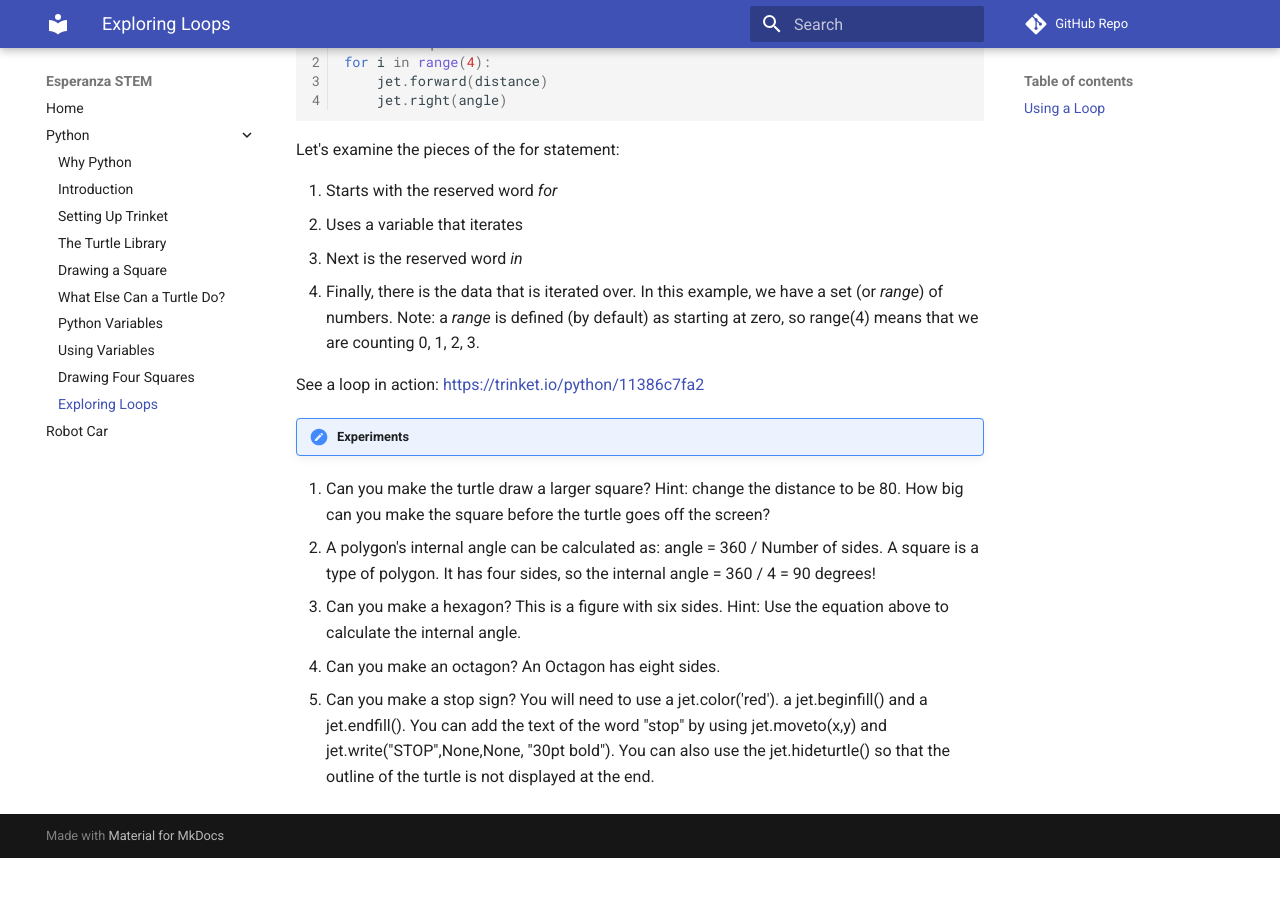
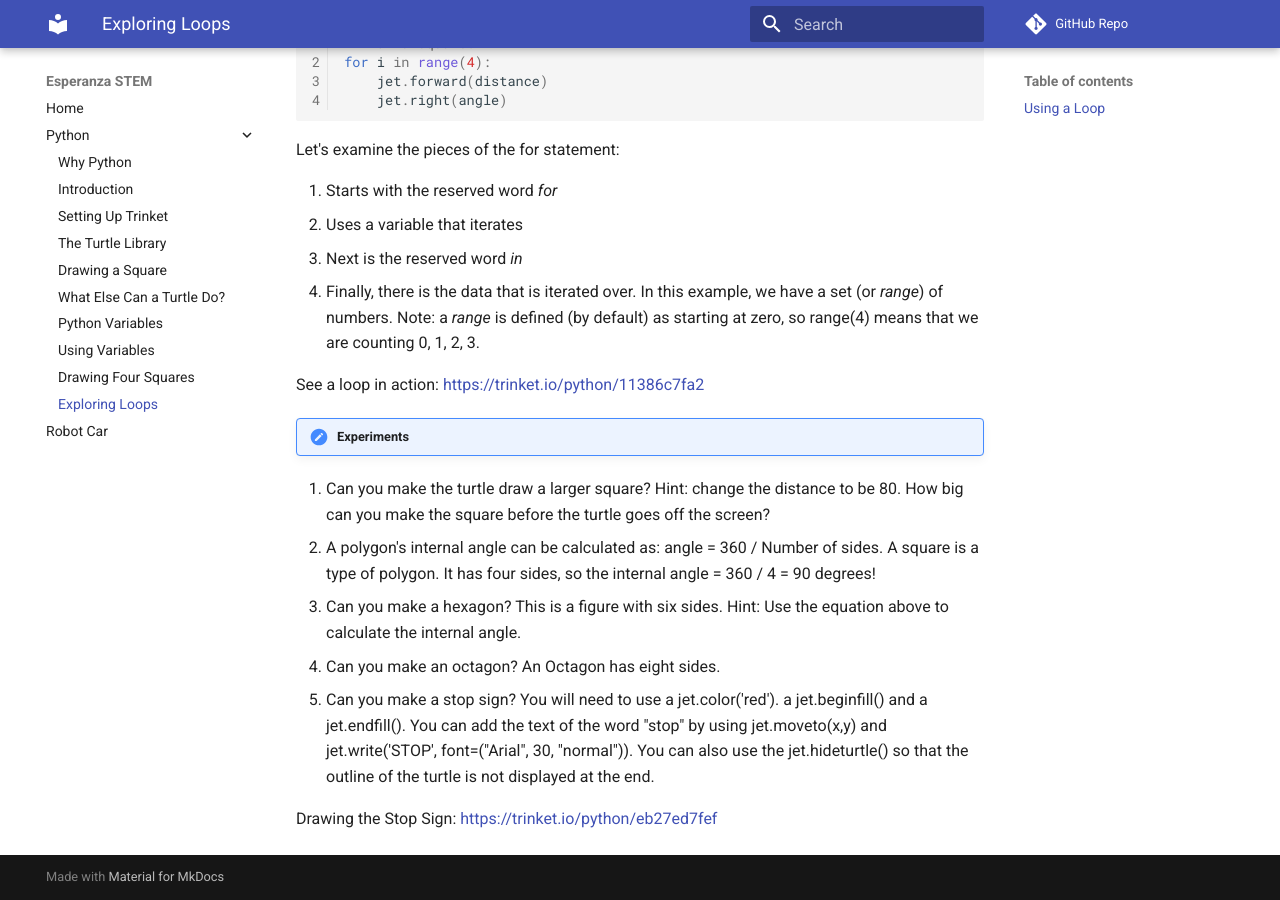
Before and after one commit to jetannenbaum/esperanzaSTEM, an MkDocs documentation site: the page built from docs/python/loops.md, in a window 1280 px wide and 900 px high, scrolled down 540 px. Built offline with MkDocs 1.6.1 and Material for MkDocs 9.7.7, drawn with Linux system fonts in a browser that asks for light colours; comment, search, counter and statistics services are not loaded; before the commit the page ends 1398 px from its top, so only the background shows below that.

Commit message:
Update loops.md
Added a link to the stop sign

```diff
--- a/docs/python/loops.md
+++ b/docs/python/loops.md
@@ -39,4 +39,6 @@ See a loop in action: [https://trinket.io/python/11386c7fa2](https://trinket.io/
 1. A polygon's internal angle can be calculated as: angle = 360 / Number of sides.  A square is a type of polygon.  It has four sides, so the internal angle = 360 / 4 = 90 degrees!
 1. Can you make a hexagon?  This is a figure with six sides.  Hint: Use the equation above to calculate the internal angle.
 1. Can you make an octagon?  An Octagon has eight sides.
-1. Can you make a stop sign?  You will need to use a jet.color('red'). a jet.beginfill() and a jet.endfill().  You can add the text of the word "stop" by using jet.moveto(x,y) and jet.write("STOP",None,None, "30pt bold").  You can also use the jet.hideturtle() so that the outline of the turtle is not displayed at the end.
+1. Can you make a stop sign?  You will need to use a jet.color('red'). a jet.beginfill() and a jet.endfill().  You can add the text of the word "stop" by using jet.moveto(x,y) and jet.write('STOP', font=("Arial", 30, "normal")).  You can also use the jet.hideturtle() so that the outline of the turtle is not displayed at the end.
+
+Drawing the Stop Sign: [https://trinket.io/python/eb27ed7fef](https://trinket.io/python/eb27ed7fef)
```
